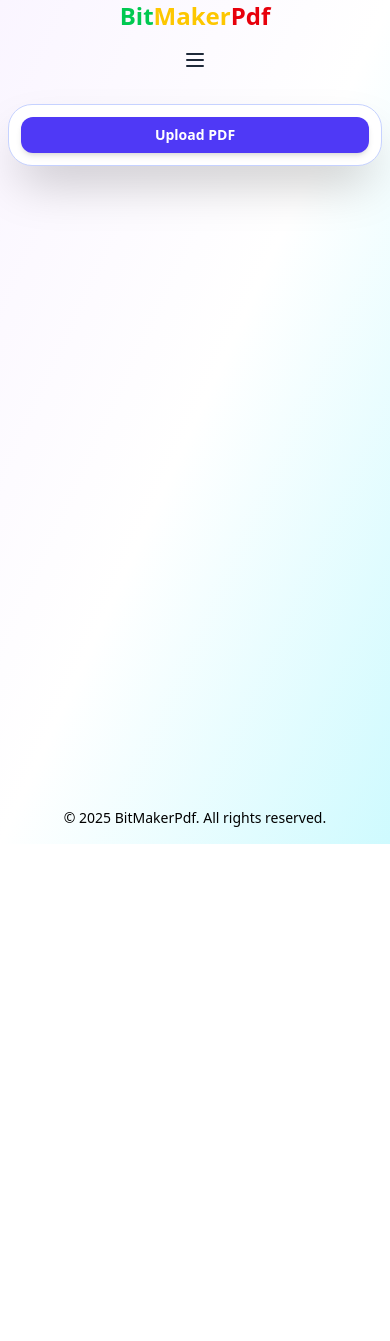
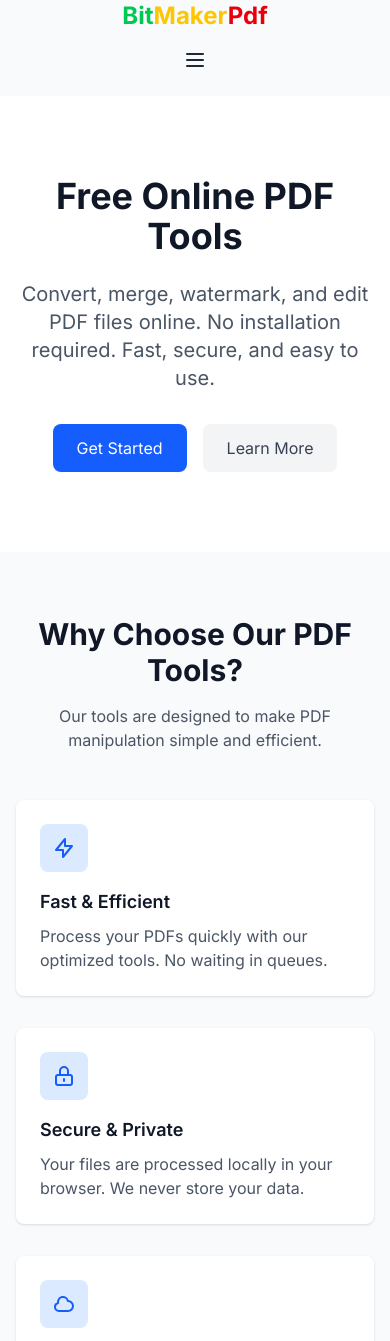
Before and after one commit to aajinn/bitpdfmaker, a Next.js app: page / in a window 390 px wide. Shown: the top 1341 px of the page. Before the commit the page ends 844 px from the top, so only its background shows below. Built offline with nearby package versions, Linux system fonts and the light colour scheme.

Commit message:
feat: enhance tool list and navigation
- Add all available PDF tools to ToolList component
- Improve tool descriptions and icons
- Add responsive grid layout
- Add hover effects and transitions
- Update navigation structure
- Add tool categories
- Improve user experience

```diff
--- a/app/page.tsx
+++ b/app/page.tsx
@@ -2,10 +2,12 @@
 import { useState, useEffect, useRef, useCallback } from "react";
 import Header from "./components/Header";
 import type { PDFLib, TesseractLib, JSPDF, TesseractProgress, WindowWithLibs } from "@/app/types/window";
+import ToolList from "./components/ToolList";
+import Head from "next/head";
 
 declare const window: WindowWithLibs;
 
-export default function Page() {
+export default function Home() {
      const [text, setText] = useState<string>("");
      const [cells, setCells] = useState<string[]>([]);
      const [fontSize, setFontSize] = useState<number>(8);
@@ -282,131 +284,136 @@
      }, [fontSize, text, generateCells]);
 
      return (
-          <main className="min-h-screen bg-gradient-to-br from-purple-50 via-white to-cyan-100 font-sans flex flex-col">
-               <Header />
-
-               <section className="flex-grow flex flex-col items-center p-2 sm:p-6">
-                    <div className="w-full max-w-4xl bg-white rounded-3xl shadow-2xl p-3 sm:p-8 flex flex-col gap-3 sm:gap-6 border border-indigo-200">
-                         {/* File Upload */}
-                         <div className="flex flex-col gap-3">
-                              <label
-                                   htmlFor="pdf-upload"
-                                   className="cursor-pointer bg-indigo-600 hover:bg-indigo-700 active:bg-indigo-800 text-white rounded-xl py-2 sm:py-3 text-center font-semibold text-sm sm:text-base transition shadow-md select-none"
-                                   tabIndex={0}
-                                   onKeyDown={(e) =>
-                                        e.key === "Enter" &&
-                                        document.getElementById("pdf-upload")?.click()
-                                   }
-                              >
-                                   {loading ? "Processing PDF..." : "Upload PDF"}
-                              </label>
-                              <input
-                                   type="file"
-                                   id="pdf-upload"
-                                   accept="application/pdf"
-                                   onChange={handleUpload}
-                                   disabled={loading}
-                                   className="hidden"
-                              />
-                         </div>
-
-                         {/* Progress and Error Messages */}
-                         {progress && (
-                              <p className="text-center text-indigo-700 font-medium text-sm sm:text-base">
-                                   {progress}
-                              </p>
-                         )}
-                         {error && (
-                              <p className="text-center text-red-600 font-semibold text-sm sm:text-base">
-                                   {error}
-                              </p>
-                         )}
-
-                         {/* Text Preview */}
-                         {text && (
-                              <div className="flex flex-col gap-3">
-                                   <h2 className="text-lg sm:text-xl font-semibold text-gray-800">
-                                        Extracted Text Preview
-                                   </h2>
-                                   <textarea
-                                        value={text}
-                                        onChange={(e) => {
-                                             setText(e.target.value);
-                                             generateCells(e.target.value);
-                                        }}
-                                        className="w-full h-32 sm:h-48 p-3 border border-gray-300 rounded-lg focus:ring-2 focus:ring-indigo-500 focus:border-indigo-500 text-sm sm:text-base"
-                                        placeholder="Extracted text will appear here..."
-                                   />
-                              </div>
-                         )}
-
-                         {/* Font Size Control */}
-                         {text && (
-                              <div className="flex flex-col sm:flex-row items-center justify-between gap-2 sm:gap-4">
-                                   <label className="text-sm sm:text-base text-gray-700">
-                                        Font Size:
-                                   </label>
-                                   <div className="flex items-center gap-2">
-                                        <button
-                                             onClick={() => setFontSize((f) => Math.max(6, f - 1))}
-                                             className="px-3 sm:px-4 py-1.5 sm:py-2 bg-indigo-600 text-white rounded-lg hover:bg-indigo-700 transition text-sm sm:text-base"
-                                        >
-                                             -
-                                        </button>
-                                        <span className="text-indigo-700 font-semibold text-sm sm:text-base">
-                                             {fontSize}pt
-                                        </span>
-                                        <button
-                                             onClick={() => setFontSize((f) => Math.min(12, f + 1))}
-                                             className="px-3 sm:px-4 py-1.5 sm:py-2 bg-indigo-600 text-white rounded-lg hover:bg-indigo-700 transition text-sm sm:text-base"
-                                        >
-                                             +
-                                        </button>
+          <>
+               <Head>
+                    <title>PDF Tools - Free Online PDF Converter & Editor</title>
+                    <meta
+                         name="description"
+                         content="Free online PDF tools to convert, merge, watermark, and edit PDF files. No installation required. Fast, secure, and easy to use."
+                    />
+                    <meta name="keywords" content="PDF converter, PDF editor, merge PDF, watermark PDF, PDF to image, image to PDF" />
+                    <meta property="og:title" content="PDF Tools - Free Online PDF Converter & Editor" />
+                    <meta
+                         property="og:description"
+                         content="Free online PDF tools to convert, merge, watermark, and edit PDF files. No installation required. Fast, secure, and easy to use."
+                    />
+                    <meta property="og:type" content="website" />
+                    <meta name="twitter:card" content="summary_large_image" />
+                    <meta name="twitter:title" content="PDF Tools - Free Online PDF Converter & Editor" />
+                    <meta
+                         name="twitter:description"
+                         content="Free online PDF tools to convert, merge, watermark, and edit PDF files. No installation required. Fast, secure, and easy to use."
+                    />
+               </Head>
+               <div className="min-h-screen bg-gray-50">
+                    <Header />
+                    <main>
+                         {/* Hero Section */}
+                         <section className="py-20 bg-white">
+                              <div className="container mx-auto px-4">
+                                   <div className="max-w-3xl mx-auto text-center">
+                                        <h1 className="text-4xl md:text-5xl font-bold text-gray-900 mb-6">
+                                             Free Online PDF Tools
+                                        </h1>
+                                        <p className="text-xl text-gray-600 mb-8">
+                                             Convert, merge, watermark, and edit PDF files online. No installation required.
+                                             Fast, secure, and easy to use.
+                                        </p>
+                                        <div className="flex flex-wrap justify-center gap-4">
+                                             <a
+                                                  href="#tools"
+                                                  className="px-6 py-3 bg-blue-600 text-white rounded-lg hover:bg-blue-700 transition-colors"
+                                             >
+                                                  Get Started
+                                             </a>
+                                             <a
+                                                  href="#features"
+                                                  className="px-6 py-3 bg-gray-100 text-gray-700 rounded-lg hover:bg-gray-200 transition-colors"
+                                             >
+                                                  Learn More
+                                             </a>
+                                        </div>
                                    </div>
                               </div>
-                         )}
+                         </section>
 
-                         {/* Preview Grid */}
-                         {cells.length > 0 && (
-                              <div className="flex flex-col gap-3">
-                                   <h2 className="text-lg sm:text-xl font-semibold text-gray-800">
-                                        Preview
-                                   </h2>
-                                   <div className="grid grid-cols-3 gap-2 sm:gap-4">
-                                        {cells.map((cell, index) => (
-                                             <div
-                                                  key={index}
-                                                  className="aspect-[210/297] p-2 sm:p-4 border border-gray-300 rounded-lg bg-gray-50 overflow-hidden"
-                                             >
-                                                  <p
-                                                       className="text-[8pt] leading-tight"
-                                                       style={{ fontSize: `${fontSize}pt` }}
-                                                  >
-                                                       {cell}
-                                                  </p>
+                         {/* Features Section */}
+                         <section id="features" className="py-16 bg-gray-50">
+                              <div className="container mx-auto px-4">
+                                   <div className="max-w-3xl mx-auto text-center mb-12">
+                                        <h2 className="text-3xl font-bold text-gray-900 mb-4">Why Choose Our PDF Tools?</h2>
+                                        <p className="text-gray-600">
+                                             Our tools are designed to make PDF manipulation simple and efficient.
+                                        </p>
+                                   </div>
+                                   <div className="grid grid-cols-1 md:grid-cols-3 gap-8 max-w-5xl mx-auto">
+                                        <div className="bg-white p-6 rounded-lg shadow-sm">
+                                             <div className="w-12 h-12 bg-blue-100 rounded-lg flex items-center justify-center mb-4">
+                                                  <svg className="w-6 h-6 text-blue-600" fill="none" viewBox="0 0 24 24" stroke="currentColor">
+                                                       <path
+                                                            strokeLinecap="round"
+                                                            strokeLinejoin="round"
+                                                            strokeWidth={2}
+                                                            d="M13 10V3L4 14h7v7l9-11h-7z"
+                                                       />
+                                                  </svg>
                                              </div>
-                                        ))}
+                                             <h3 className="text-lg font-semibold text-gray-900 mb-2">Fast & Efficient</h3>
+                                             <p className="text-gray-600">
+                                                  Process your PDFs quickly with our optimized tools. No waiting in queues.
+                                             </p>
+                                        </div>
+                                        <div className="bg-white p-6 rounded-lg shadow-sm">
+                                             <div className="w-12 h-12 bg-blue-100 rounded-lg flex items-center justify-center mb-4">
+                                                  <svg className="w-6 h-6 text-blue-600" fill="none" viewBox="0 0 24 24" stroke="currentColor">
+                                                       <path
+                                                            strokeLinecap="round"
+                                                            strokeLinejoin="round"
+                                                            strokeWidth={2}
+                                                            d="M12 15v2m-6 4h12a2 2 0 002-2v-6a2 2 0 00-2-2H6a2 2 0 00-2 2v6a2 2 0 002 2zm10-10V7a4 4 0 00-8 0v4h8z"
+                                                       />
+                                                  </svg>
+                                             </div>
+                                             <h3 className="text-lg font-semibold text-gray-900 mb-2">Secure & Private</h3>
+                                             <p className="text-gray-600">
+                                                  Your files are processed locally in your browser. We never store your data.
+                                             </p>
+                                        </div>
+                                        <div className="bg-white p-6 rounded-lg shadow-sm">
+                                             <div className="w-12 h-12 bg-blue-100 rounded-lg flex items-center justify-center mb-4">
+                                                  <svg className="w-6 h-6 text-blue-600" fill="none" viewBox="0 0 24 24" stroke="currentColor">
+                                                       <path
+                                                            strokeLinecap="round"
+                                                            strokeLinejoin="round"
+                                                            strokeWidth={2}
+                                                            d="M3 15a4 4 0 004 4h9a5 5 0 10-.1-9.999 5.002 5.002 0 10-9.78 2.096A4.001 4.001 0 003 15z"
+                                                       />
+                                                  </svg>
+                                             </div>
+                                             <h3 className="text-lg font-semibold text-gray-900 mb-2">Free to Use</h3>
+                                             <p className="text-gray-600">
+                                                  All tools are completely free to use. No hidden costs or subscriptions.
+                                             </p>
+                                        </div>
                                    </div>
                               </div>
-                         )}
+                         </section>
 
-                         {/* Download Button */}
-                         {cells.length > 0 && (
-                              <button
-                                   onClick={downloadPDF}
-                                   className="w-full sm:w-auto mx-auto bg-green-600 hover:bg-green-700 text-white font-semibold py-2 sm:py-3 px-6 sm:px-8 rounded-xl transition shadow-md text-sm sm:text-base"
-                              >
-                                   Download PDF
-                              </button>
-                         )}
-                    </div>
-               </section>
-
-               <footer className="text-bg-indigo-400 py-4 sm:py-6 text-center select-none text-sm sm:text-base">
-                    &copy; {new Date().getFullYear()} BitMakerPdf. All rights
-                    reserved.
-               </footer>
-          </main>
+                         {/* Tools Section */}
+                         <section id="tools" className="py-16 bg-white">
+                              <div className="container mx-auto px-4">
+                                   <div className="max-w-3xl mx-auto text-center mb-12">
+                                        <h2 className="text-3xl font-bold text-gray-900 mb-4">Our PDF Tools</h2>
+                                        <p className="text-gray-600">
+                                             Choose from our range of powerful PDF tools to get your work done.
+                                        </p>
+                                   </div>
+                                   <ToolList gridCols={2} className="max-w-5xl mx-auto" />
+                              </div>
+                         </section>
+                    </main>
+               </div>
+          </>
      );
 }
 
```
